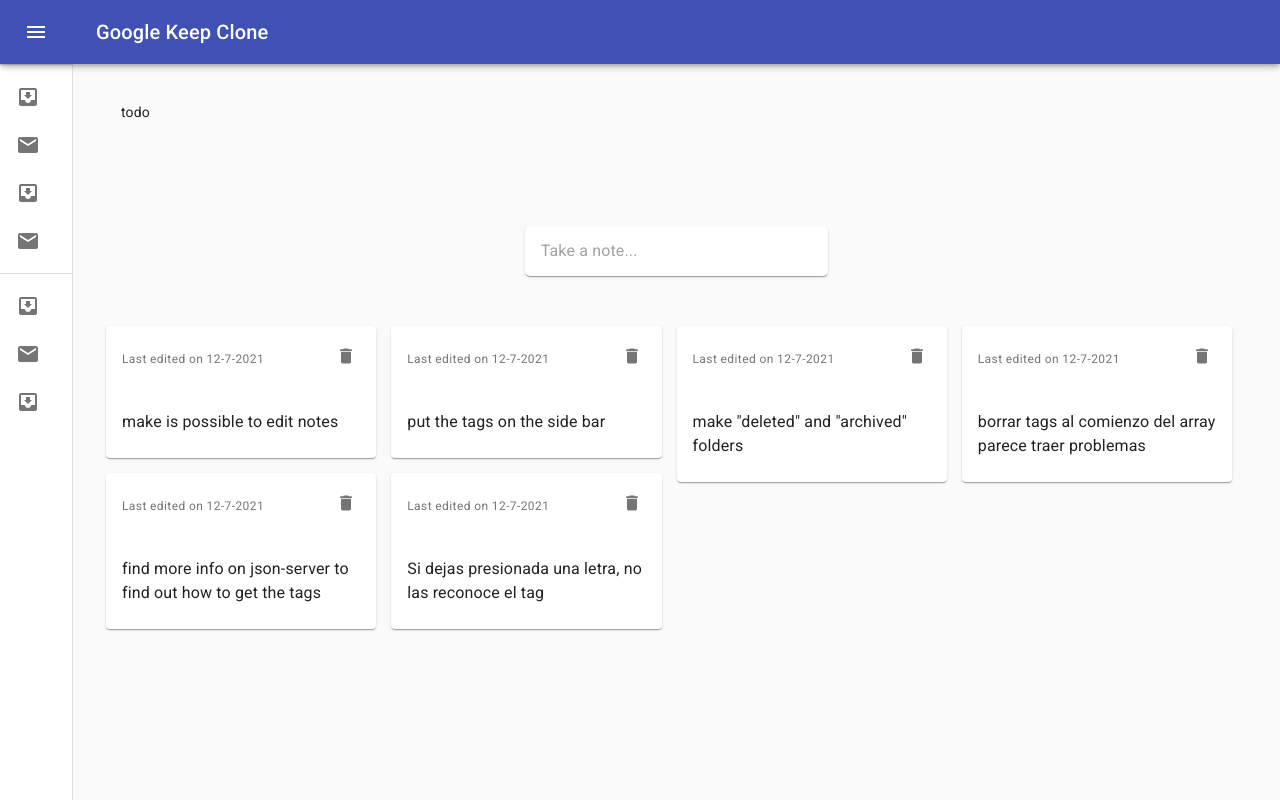
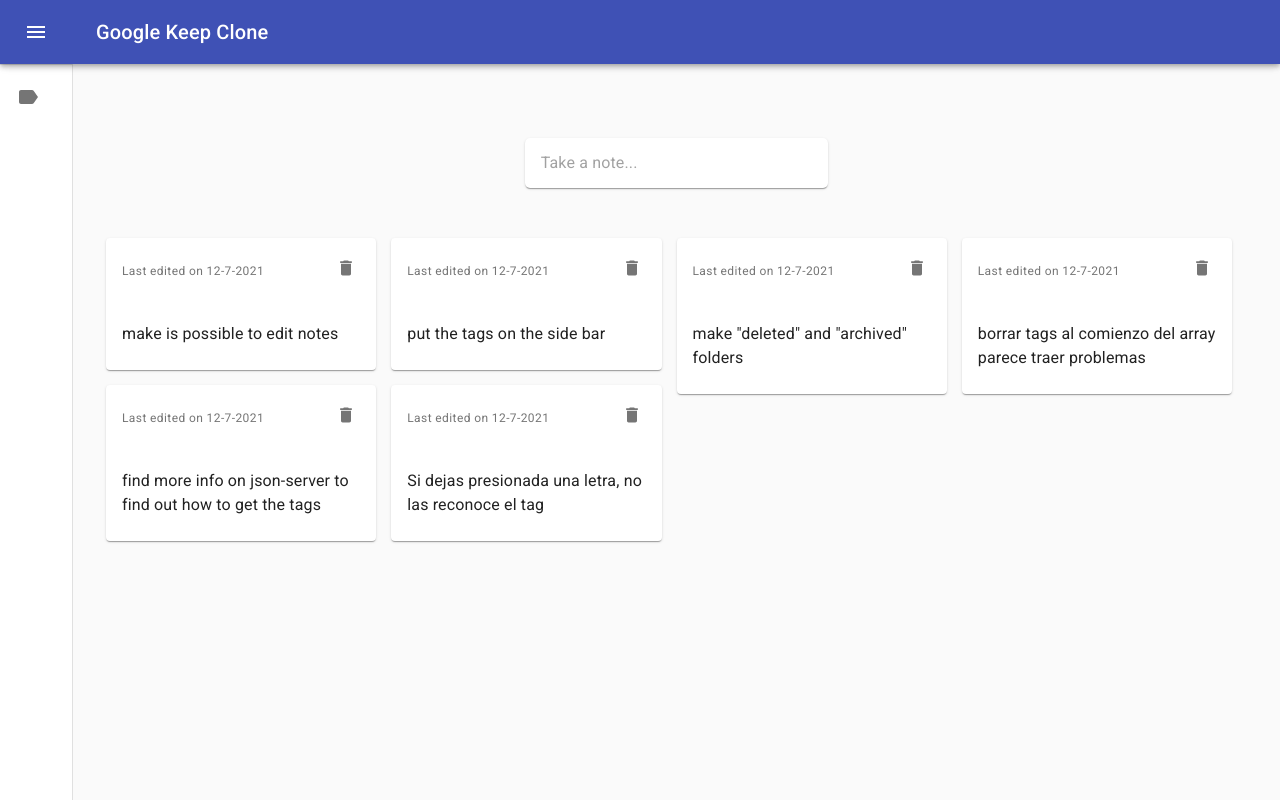
Before and after one commit to cookieinmind/keep-clone, a React (Create React App) app: page / in a window 1280 px wide. Built offline with nearby package versions, Linux system fonts and the light colour scheme; data requests are answered from the project's data file.

Commit message:
Tag names show up in the sidebar

```diff
--- a/src/App.tsx
+++ b/src/App.tsx
@@ -1,5 +1,5 @@
 import React from "react";
-import Layout from "./shared/Layout";
+import Layout from "./layout/Layout";
 import InputField from "./inputFields/InputField";
 import { Container, makeStyles } from "@material-ui/core";
 import NoteList from "./NoteList/NoteList";
--- a/src/shared/Layout.tsx
+++ b/src/layout/Layout.tsx
@@ -19,6 +19,7 @@
 import MailIcon from "@material-ui/icons/Mail";
 import { useServerContext } from "../context/ServerContext";
 import { Tag } from "../models/tag";
+import LabelIcon from "@material-ui/icons/Label";
 
 const drawerWidth = 240;
 
@@ -93,6 +94,7 @@
 }
 
 const Layout: React.FunctionComponent<LayoutProps> = ({ children }) => {
+  //UI stuff
   const classes = useStyles();
   const theme = useTheme();
   const [open, setOpen] = React.useState(false);
@@ -105,6 +107,9 @@
   const handleDrawerClose = () => {
     setOpen(false);
   };
+
+  //Server stuff
+  const { tags } = useServerContext();
 
   //!Return
   return (
@@ -161,41 +166,21 @@
         <Divider />
 
         <List>
-          {["Inbox", "Starred", "Send email", "Drafts"].map((text, index) => (
-            <ListItem button key={text}>
-              <ListItemIcon>
-                {index % 2 === 0 ? <InboxIcon /> : <MailIcon />}
-              </ListItemIcon>
-              <ListItemText primary={text} />
-            </ListItem>
-          ))}
-        </List>
-
-        <Divider />
-
-        <List>
-          {["All mail", "Trash", "Spam"].map((text, index) => (
-            <ListItem button key={text}>
-              <ListItemIcon>
-                {index % 2 === 0 ? <InboxIcon /> : <MailIcon />}
-              </ListItemIcon>
-              <ListItemText primary={text} />
-            </ListItem>
-          ))}
+          {tags &&
+            tags.map((tag, index) => (
+              <ListItem button key={tag.name}>
+                <ListItemIcon>
+                  <LabelIcon />
+                </ListItemIcon>
+                <ListItemText primary={tag.name} />
+              </ListItem>
+            ))}
         </List>
       </Drawer>
 
       {/* Main */}
       <main className={classes.content}>
         <div className={classes.toolbar} />
-
-        {tagContext !== null &&
-          tagContext.tags?.map((t: Tag) => {
-            return <p key={t.name + t.id}>{t.name}</p>;
-          })}
-
-        <br />
-        <br />
         {children}
       </main>
     </div>
```
